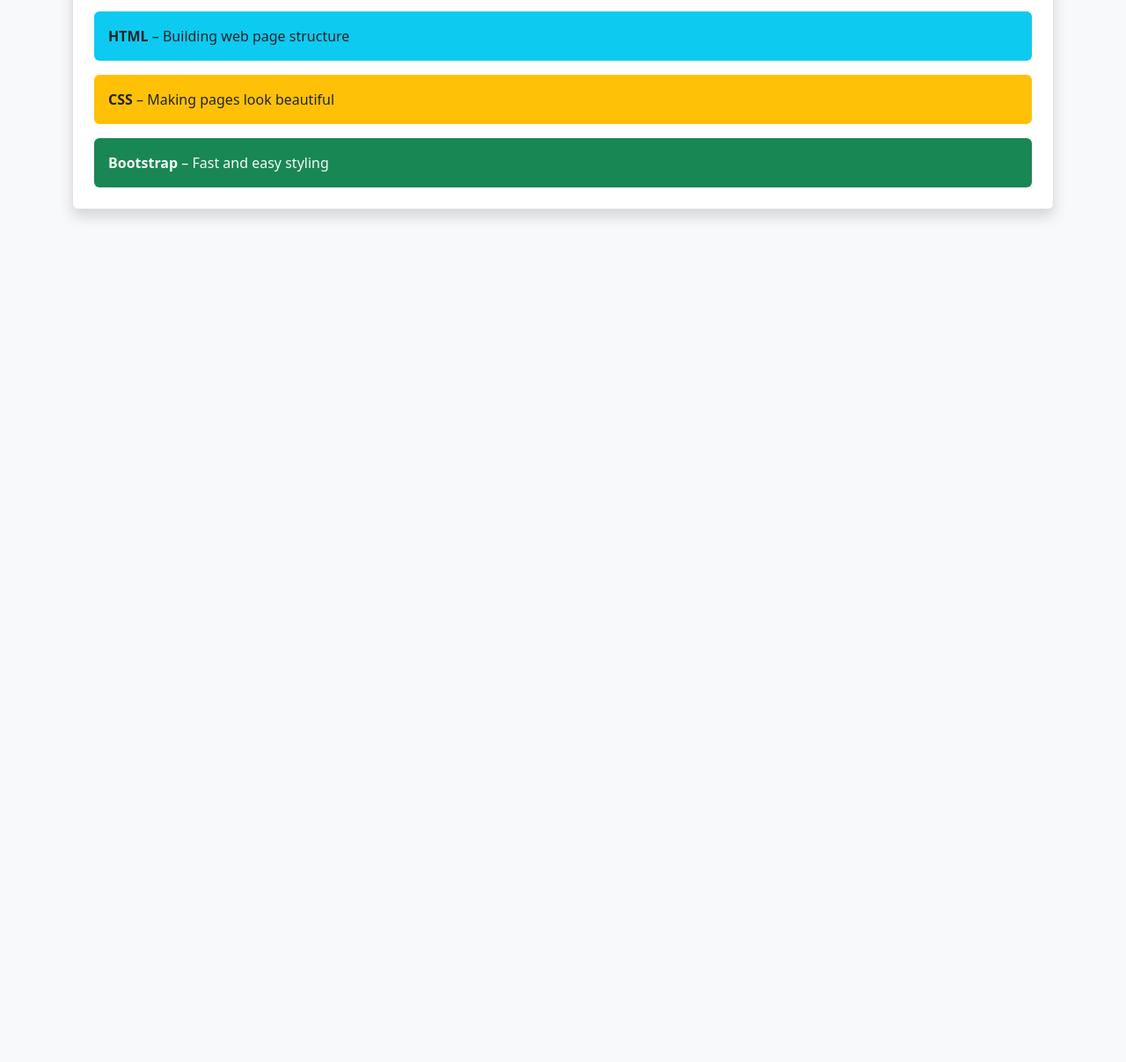
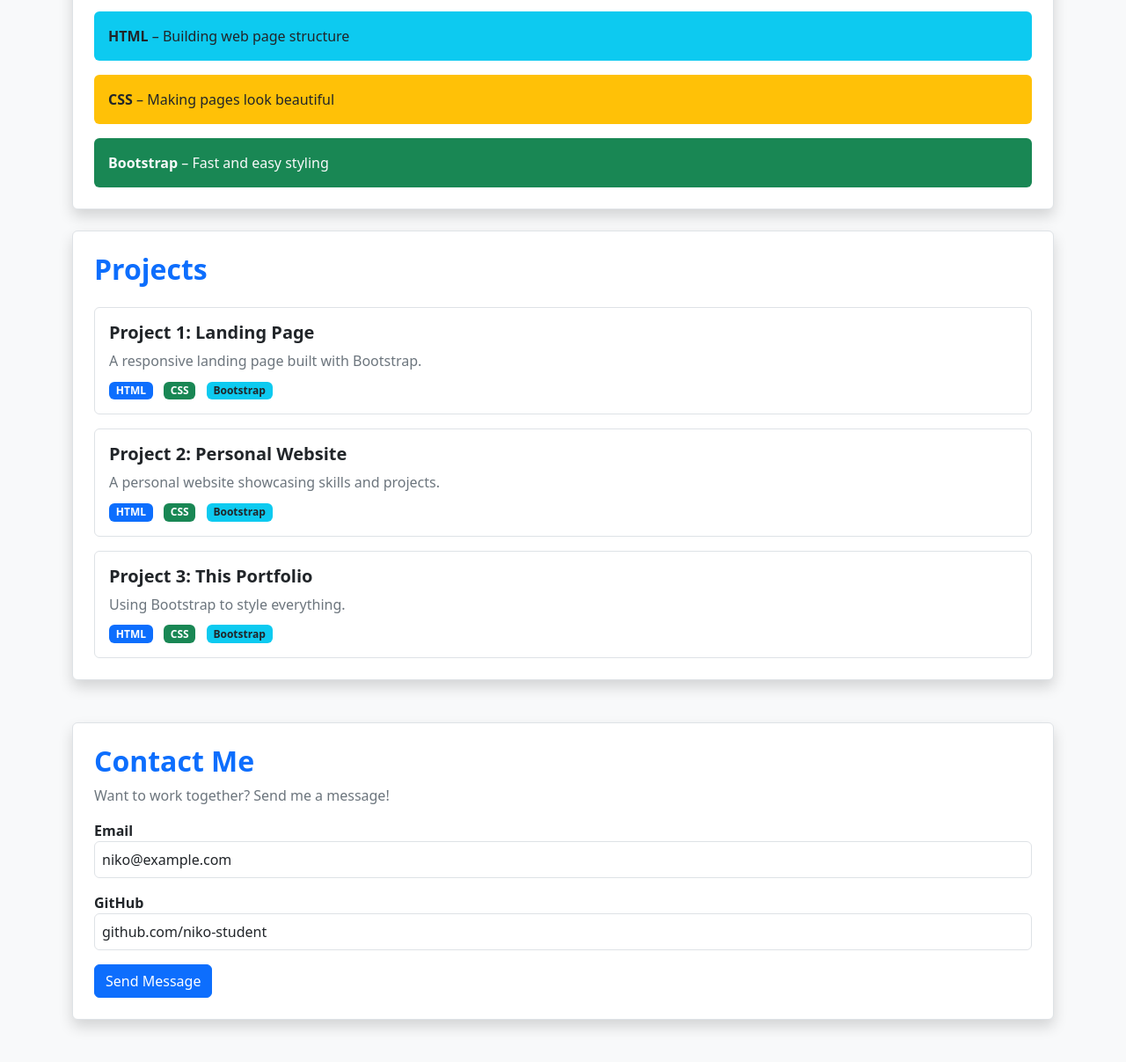
Before and after one commit to Niko-014/My-Repository, a plain HTML site: page HOMEWEORK WD1/BoostrapAboutMe.html in a window 1280 px wide. Shown: the part 537-1744 px from the top of the page at 88% size. Before the commit the page ends 800 px from the top, so only its background shows below. Drawn offline with nearby package versions, Linux system fonts and the light colour scheme.

Commit message:
Update BoostrapAboutMe.html

```diff
--- a/HOMEWEORK WD1/BoostrapAboutMe.html
+++ b/HOMEWEORK WD1/BoostrapAboutMe.html
@@ -5,26 +5,44 @@
     <meta name="viewport" content="width=device-width, initial-scale=1.0" />
     <title>Nikolozi Portfolio</title>
 
+    <!-- Bootstrap CSS -->
     <link
       href="https://cdn.jsdelivr.net/npm/bootstrap@5.3.8/dist/css/bootstrap.min.css"
       rel="stylesheet"
     />
+
+    <style>
+      html {
+        scroll-behavior: smooth;
+      }
+    </style>
   </head>
 
   <body class="bg-light">
+    <!-- HEADER -->
     <div class="bg-dark text-center p-5">
       <h1 class="text-light">Nikolozi's Portfolio</h1>
       <h5 class="text-secondary">Web Developer Student</h5>
     </div>
 
-    <div class="bg-primary text-center p-3">
-      <a class="mx-4 text-light text-decoration-none fs-5" href="#">About</a>
-      <a class="mx-4 text-light text-decoration-none fs-5" href="#">Skills</a>
-      <a class="mx-4 text-light text-decoration-none fs-5" href="#">Projects</a>
-      <a class="mx-4 text-light text-decoration-none fs-5" href="#">Contact</a>
+    <!-- NAVIGATION -->
+    <div class="bg-primary text-center p-3 sticky-top">
+      <a class="mx-4 text-light text-decoration-none fs-5" href="#about"
+        >About</a
+      >
+      <a class="mx-4 text-light text-decoration-none fs-5" href="#skills"
+        >Skills</a
+      >
+      <a class="mx-4 text-light text-decoration-none fs-5" href="#projects"
+        >Projects</a
+      >
+      <a class="mx-4 text-light text-decoration-none fs-5" href="#contact"
+        >Contact</a
+      >
     </div>
 
-    <div class="container my-4">
+    <!-- ABOUT -->
+    <div id="about" class="container my-4">
       <div class="border shadow rounded p-4 bg-white">
         <h2 class="fw-bold text-primary">About Me</h2>
         <p class="fw-bold">
@@ -37,7 +55,8 @@
       </div>
     </div>
 
-    <div class="container mb-4">
+    <!-- SKILLS -->
+    <div id="skills" class="container my-4">
       <div class="border shadow rounded p-4 bg-white">
         <h2 class="fw-bold text-primary mb-3">My Skills</h2>
 
@@ -55,6 +74,70 @@
       </div>
     </div>
 
+    <!-- PROJECTS -->
+    <div id="projects" class="container my-4">
+      <div class="border shadow rounded p-4 bg-white">
+        <h2 class="fw-bold text-primary mb-4">Projects</h2>
+
+        <!-- Project 1 -->
+        <div class="border rounded p-3 mb-3">
+          <h5 class="fw-bold">Project 1: Landing Page</h5>
+          <p class="text-secondary mb-2">
+            A responsive landing page built with Bootstrap.
+          </p>
+
+          <span class="badge bg-primary me-2">HTML</span>
+          <span class="badge bg-success me-2">CSS</span>
+          <span class="badge bg-info text-dark">Bootstrap</span>
+        </div>
+
+        <!-- Project 2 -->
+        <div class="border rounded p-3 mb-3">
+          <h5 class="fw-bold">Project 2: Personal Website</h5>
+          <p class="text-secondary mb-2">
+            A personal website showcasing skills and projects.
+          </p>
+
+          <span class="badge bg-primary me-2">HTML</span>
+          <span class="badge bg-success me-2">CSS</span>
+          <span class="badge bg-info text-dark">Bootstrap</span>
+        </div>
+
+        <!-- Project 3 -->
+        <div class="border rounded p-3">
+          <h5 class="fw-bold">Project 3: This Portfolio</h5>
+          <p class="text-secondary mb-2">
+            Using Bootstrap to style everything.
+          </p>
+
+          <span class="badge bg-primary me-2">HTML</span>
+          <span class="badge bg-success me-2">CSS</span>
+          <span class="badge bg-info text-dark">Bootstrap</span>
+        </div>
+      </div>
+    </div>
+
+    <!-- CONTACT -->
+    <div id="contact" class="container my-5">
+      <div class="border shadow rounded p-4 bg-white">
+        <h2 class="fw-bold text-primary">Contact Me</h2>
+        <p class="text-secondary">Want to work together? Send me a message!</p>
+
+        <div class="mb-3">
+          <label class="fw-bold">Email</label>
+          <p class="border rounded p-2">niko@example.com</p>
+        </div>
+
+        <div class="mb-3">
+          <label class="fw-bold">GitHub</label>
+          <p class="border rounded p-2">github.com/niko-student</p>
+        </div>
+
+        <button class="btn btn-primary">Send Message</button>
+      </div>
+    </div>
+
+    <!-- Bootstrap JS -->
     <script src="https://cdn.jsdelivr.net/npm/bootstrap@5.3.8/dist/js/bootstrap.bundle.min.js"></script>
   </body>
 </html>
```
